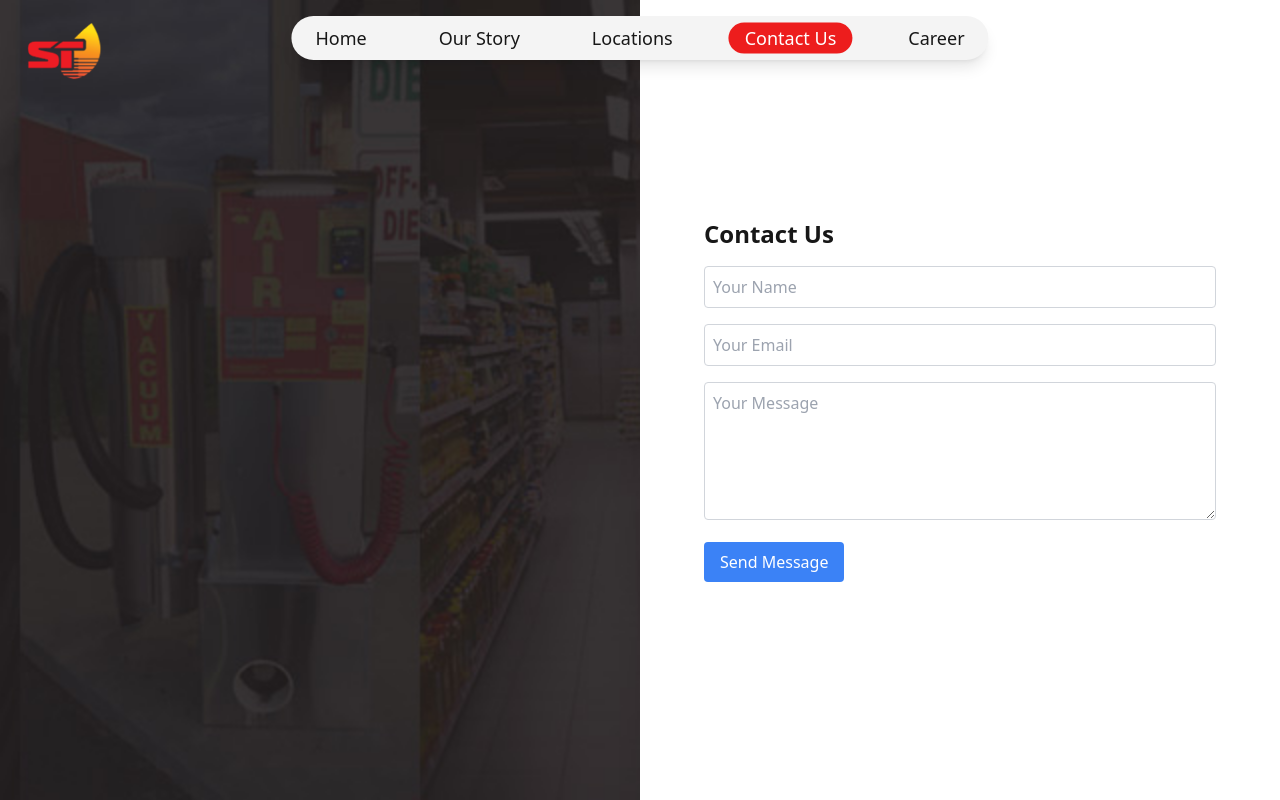
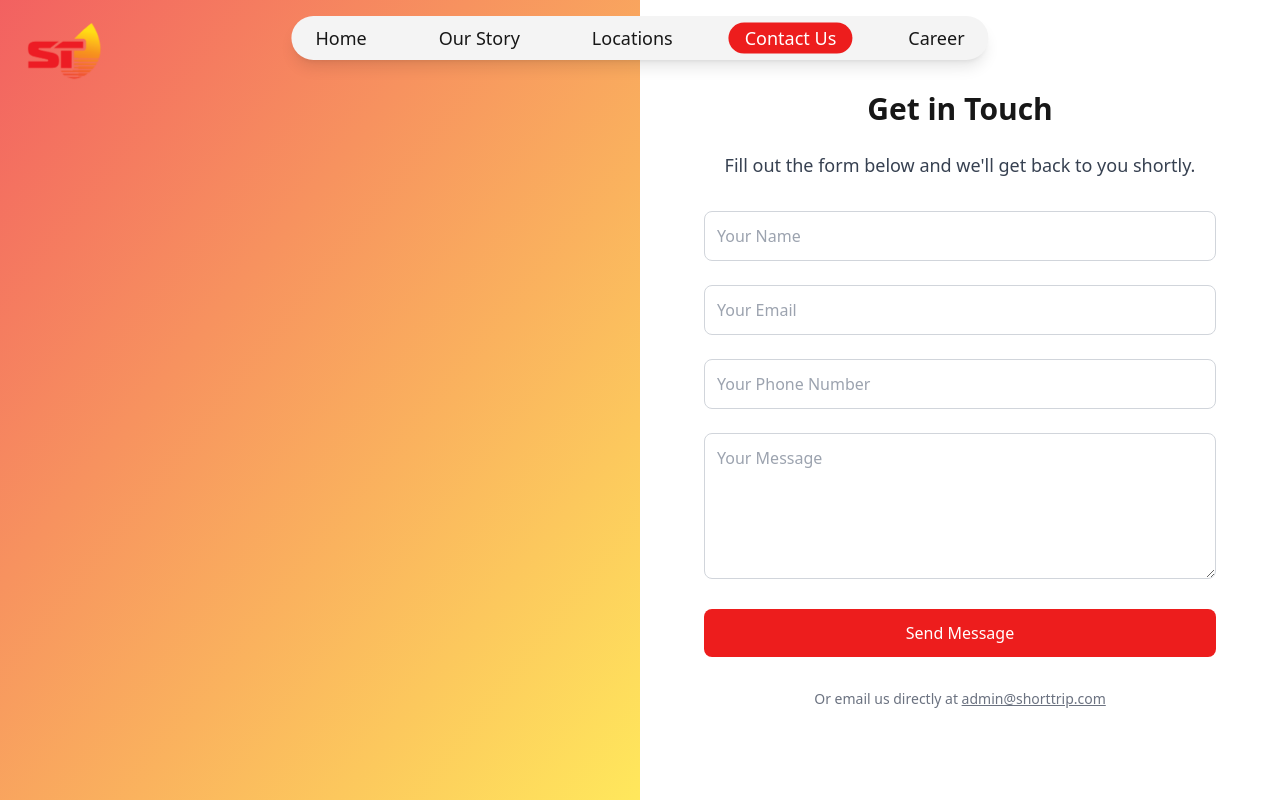
Before and after one commit to aarshrpatel/ShortTrip, a Next.js app in the folder short_trip/: page /contact in a window 1280 px wide. Shown: the top 800 px of the page. Built offline with nearby package versions, Linux system fonts and the light colour scheme.

Commit message:
Redesign Contact Page

```diff
--- a/short_trip/src/app/contact/page.tsx
+++ b/short_trip/src/app/contact/page.tsx
@@ -4,7 +4,12 @@ import { useState } from "react";
 import Image from "next/image";
 
 export default function Contact() {
-  const [form, setForm] = useState({ name: "", email: "", message: "" });
+  const [form, setForm] = useState({
+    name: "",
+    email: "",
+    phone: "",
+    message: "",
+  });
   const [status, setStatus] = useState("");
 
   const handleChange = (
@@ -13,9 +18,10 @@ export default function Contact() {
     setForm({ ...form, [e.target.name]: e.target.value });
   };
 
-  const handleSubmit = async (e: React.FormEvent) => {
+  const handleSubmit = async (e: React.FormEvent<HTMLFormElement>) => {
     e.preventDefault();
     setStatus("loading");
+    try {
       const res = await fetch("/api/contact", {
         method: "POST",
         headers: { "Content-Type": "application/json" },
@@ -23,36 +29,37 @@ export default function Contact() {
       });
       if (res.ok) {
         setStatus("success");
-      setForm({ name: "", email: "", message: "" });
+        setForm({ name: "", email: "", phone: "", message: "" });
       } else {
+        setStatus("error");
+      }
+    } catch (error) {
       setStatus("error");
     }
   };
 
   return (
     <div className="min-h-screen flex flex-col md:flex-row">
-      {/* Left side image with tilt */}
-      <div className="relative w-full md:w-1/2 h-64 md:h-auto overflow-hidden">
-        <div className="absolute inset-0 transform">
-          <Image
-            src="/services-offered-contact-hero.jpg" // Replace with your image path
-            alt="Contact Us"
-            fill
-            className="object-cover"
-          />
+      {/* Left Side: Image with Tilt & Gradient Overlay */}
+      <div className="relative w-full md:w-1/2 h-64 md:h-screen overflow-hidden">
+        {/* Gradient Overlay */}
+        <div className="absolute inset-0 bg-gradient-to-br from-red to-yellow opacity-70"></div>
       </div>
-      </div>
-      {/* Right side form */}
-      <div className="w-full md:w-1/2 flex items-center justify-center p-8 bg-white">
-        <form onSubmit={handleSubmit} className="w-full max-w-lg">
-          <h2 className="text-2xl font-bold mb-4">Contact Us</h2>
+
+      {/* Right Side: Contact Form */}
+      <div className="w-full md:w-1/2 flex flex-col items-center justify-center p-8 bg-white">
+        <h1 className="text-3xl font-bold mb-6">Get in Touch</h1>
+        <p className="mb-8 text-lg text-gray-700 text-center">
+          Fill out the form below and we&apos;ll get back to you shortly.
+        </p>
+        <form onSubmit={handleSubmit} className="w-full max-w-lg space-y-6">
           <input
             type="text"
             name="name"
             placeholder="Your Name"
             value={form.name}
             onChange={handleChange}
-            className="w-full p-2 border border-gray-300 rounded mb-4"
+            className="w-full p-3 border border-gray-300 rounded-lg focus:outline-none focus:ring-2 focus:ring-blue-500"
             required
           />
           <input
@@ -61,7 +68,16 @@ export default function Contact() {
             placeholder="Your Email"
             value={form.email}
             onChange={handleChange}
-            className="w-full p-2 border border-gray-300 rounded mb-4"
+            className="w-full p-3 border border-gray-300 rounded-lg focus:outline-none focus:ring-2 focus:ring-blue-500"
+            required
+          />
+          <input
+            type="tel"
+            name="phone"
+            placeholder="Your Phone Number"
+            value={form.phone}
+            onChange={handleChange}
+            className="w-full p-3 border border-gray-300 rounded-lg focus:outline-none focus:ring-2 focus:ring-blue-500"
             required
           />
           <textarea
@@ -69,26 +85,32 @@ export default function Contact() {
             placeholder="Your Message"
             value={form.message}
             onChange={handleChange}
-            className="w-full p-2 border border-gray-300 rounded mb-4"
             rows={5}
+            className="w-full p-3 border border-gray-300 rounded-lg focus:outline-none focus:ring-2 focus:ring-blue-500"
             required
-          />
+          ></textarea>
           <button
             type="submit"
-            className="bg-blue-500 text-white py-2 px-4 rounded hover:bg-blue-600"
+            disabled={status === "loading"}
+            className="w-full bg-red text-white p-3 rounded-lg hover:bg-white hover:border-2 hover:border-red hover:text-red hover:font-bold transition"
           >
-            Send Message
+            {status === "loading" ? "Sending..." : "Send Message"}
           </button>
-          {status === "loading" && (
-            <p className="mt-2 text-gray-500">Sending...</p>
-          )}
           {status === "success" && (
-            <p className="mt-2 text-green-500">Message sent!</p>
+            <p className="text-green-500 text-center">Message sent successfully!</p>
           )}
           {status === "error" && (
-            <p className="mt-2 text-red-500">Error sending message.</p>
+            <p className="text-red-500 text-center">
+              There was an error sending your message. Please try again.
+            </p>
           )}
         </form>
+        <p className="mt-8 text-sm text-gray-500">
+          Or email us directly at{" "}
+          <a href="mailto:admin@shorttrip.com" className="underline">
+            admin@shorttrip.com
+          </a>
+        </p>
       </div>
     </div>
   );
--- a/short_trip/src/components/Landing/Food-Cards/Card.tsx
+++ b/short_trip/src/components/Landing/Food-Cards/Card.tsx
@@ -15,7 +15,7 @@ const Card: React.FC<CardProps> = ({ label, imageSrc }) => {
       className="bg-white rounded-lg shadow-lg overflow-hidden w-full max-w-xs h-[350px] flex flex-col"
     >
       {/* Image Section */}
-      <div className="relative h-2/3">
+      <div className="relative h-3/4">
         <Image
           src={imageSrc}
           alt="Card image"
@@ -24,7 +24,7 @@ const Card: React.FC<CardProps> = ({ label, imageSrc }) => {
         />
       </div>
       {/* Label Section */}
-      <div className="p-4 flex flex-col justify-center h-1/3">
+      <div className="p-4 flex flex-col justify-center h-1/4">
         <h3 className="text-2xl font-bold text-red-500 text-center">
           {label}
         </h3>
--- a/short_trip/src/components/Landing/Food-Cards/FoodShowcase.tsx
+++ b/short_trip/src/components/Landing/Food-Cards/FoodShowcase.tsx
@@ -10,10 +10,10 @@ const FoodShowcase = () => {
   return (
     <section className="relative z-0 py-12 px-4">
       <TransitionBackground />
-      <div className="relative z-10">
+      <div className="relative z-4">
         <div className="flex flex-wrap justify-center text-red gap-8">
           <Card label="Hot Foods" imageSrc={ChickenHotFood} />
-          <Card label="Hot Beverages" imageSrc={ColdDrink} />
+          <Card label="Cold Beverages" imageSrc={ColdDrink} />
           <Card label="Fresh Coffee" imageSrc={HotCoffee} />
         </div>
       </div>
--- a/short_trip/src/components/Navbar/Navbar.tsx
+++ b/short_trip/src/components/Navbar/Navbar.tsx
@@ -18,7 +18,7 @@ const Navbar = () => {
     { label: "Our Story", href: "/about" },
     { label: "Locations", href: "/locations" },
     { label: "Contact Us", href: "/contact" },
-    { label: "Career", href: "/career" }
+    { label: "Career", href: "/career" },
   ];
 
   const toggleMenu = () => {
@@ -35,7 +35,9 @@ const Navbar = () => {
 
   useEffect(() => {
     // On page load or pathname change, set the highlight to the active link.
-    const activeLink = navRef.current?.querySelector(`a[data-active="true"]`) as HTMLElement;
+    const activeLink = navRef.current?.querySelector(
+      `a[data-active="true"]`
+    ) as HTMLElement;
     if (activeLink) updateHighlight(activeLink);
   }, [pathname]);
 
@@ -67,13 +69,15 @@ const Navbar = () => {
               key={item.href}
               href={item.href}
               className={`relative px-4 m-2 text-lg font-medium transition-colors duration-300 z-10 ${
-                pathname === item.href ? "text-white" : "text-foreground hover:text-white"
+                pathname === item.href ? "text-white hover:text-black" : "text-foreground hover:text-white"
               }`}
               data-active={pathname === item.href}
               onMouseEnter={(e) => updateHighlight(e.currentTarget)}
               onMouseLeave={() => {
                 // On mouse leave, reset the highlight to the active link.
-                const activeLink = navRef.current?.querySelector(`a[data-active="true"]`) as HTMLElement;
+                const activeLink = navRef.current?.querySelector(
+                  `a[data-active="true"]`
+                ) as HTMLElement;
                 if (activeLink) updateHighlight(activeLink);
               }}
             >
@@ -101,7 +105,7 @@ const Navbar = () => {
                   href={item.href}
                   className={`block rounded-lg px-4 py-2 transition-all duration-300 ${
                     pathname === item.href
-                      ? "bg-red text-white font-semibold"
+                      ? "bg-red text-black font-semibold"
                       : "hover:bg-red hover:text-white"
                   }`}
                   onClick={toggleMenu}
```
Lines whose indentation alone changed are shown as unchanged.
